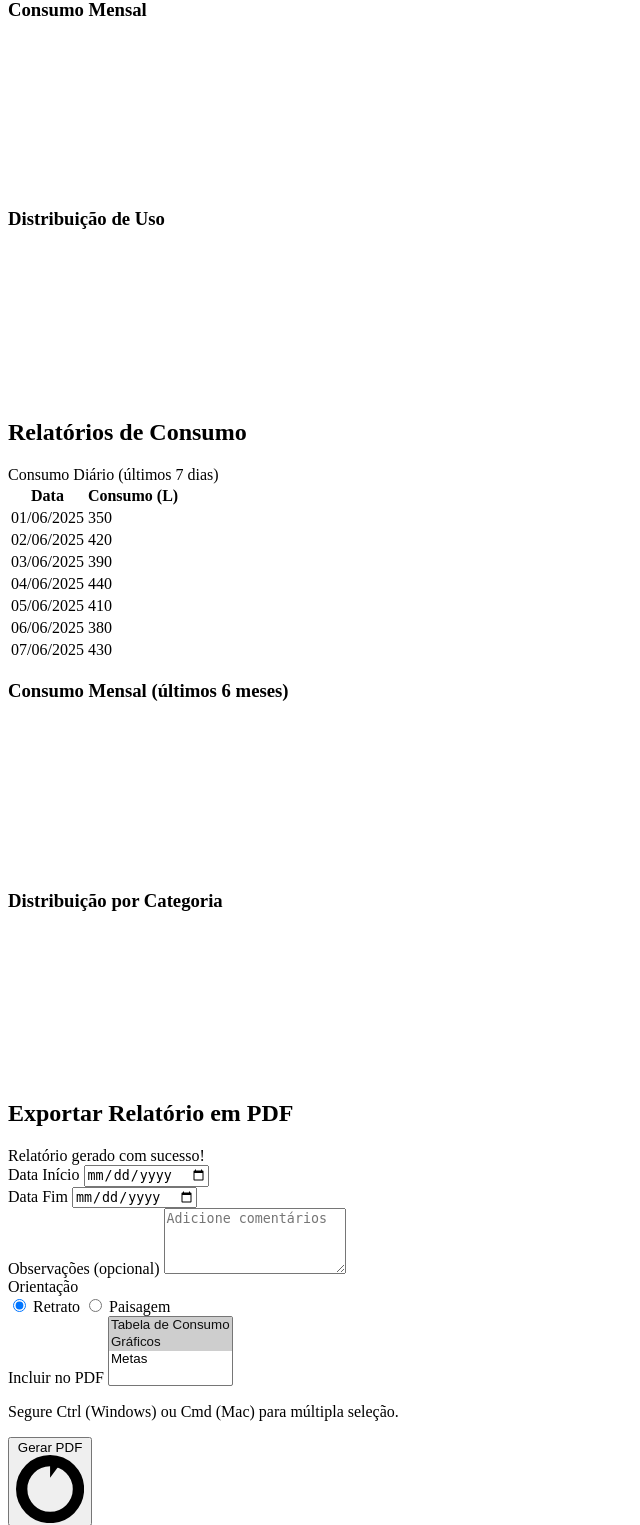
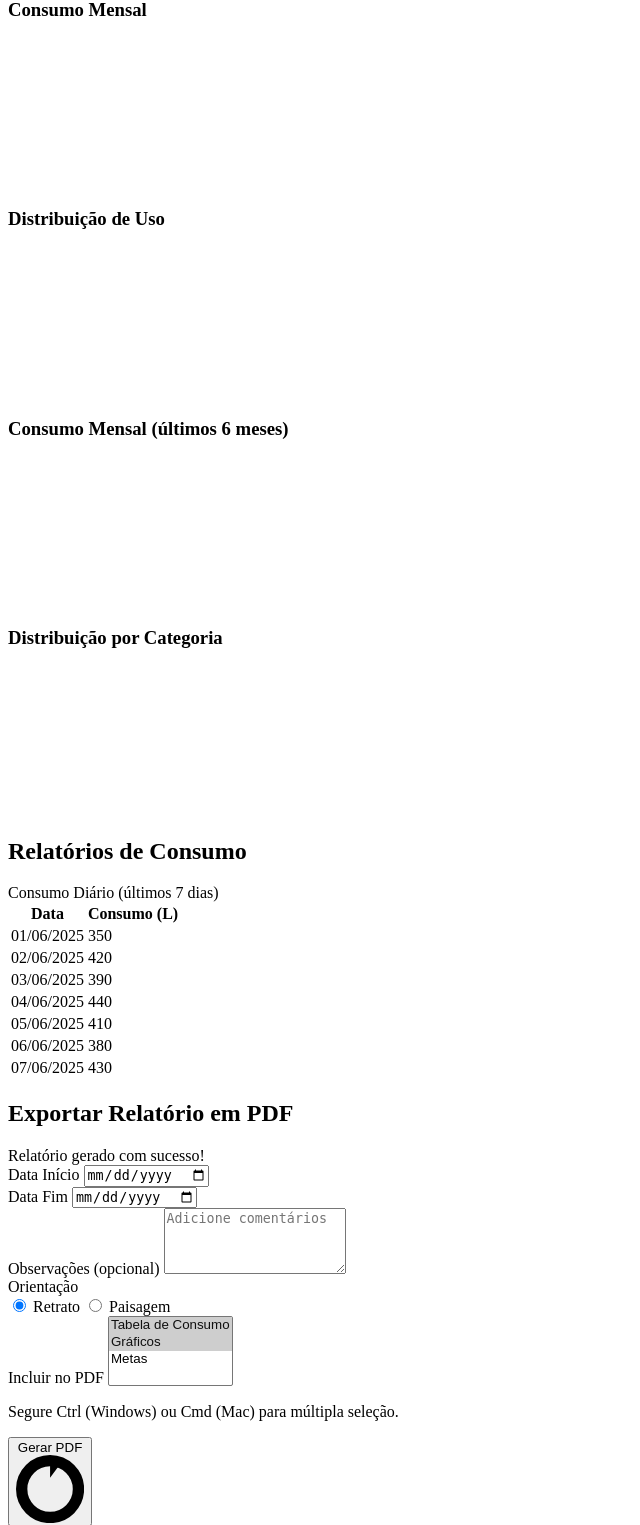
Before and after one commit to GabDLima/ECOAGUA, a PHP site: page /dashboard.php in a window 1280 px wide. Shown: the part 354-1879 px from the top of the page, without its empty margins (0-640 px from the left). Run offline with PHP 8.4, Linux system fonts and the light colour scheme; a map, chart or similar area stays blank.

Commit message:
Graficos

```diff
--- a/App/View/site/dashboard.php
+++ b/App/View/site/dashboard.php
@@ -35,7 +35,7 @@
       </div>
 
       <!-- Gráficos -->
-      <div class="grid grid-cols-1 md:grid-cols-2 gap-6 mt-8">
+      <div class="grid grid-cols-1 md:grid-cols-4 gap-6 mt-4">
         <div class="bg-white shadow rounded-lg p-4">
           <h3 class="text-lg font-medium text-blue-900 mb-4">Consumo Mensal</h3>
           <canvas id="lineChart" class="w-full h-64"></canvas>
@@ -44,6 +44,14 @@
           <h3 class="text-lg font-medium text-blue-900 mb-4">Distribuição de Uso</h3>
           <canvas id="pieChart" class="w-full h-64"></canvas>
         </div>
+        <div class="bg-white shadow rounded-lg p-4">
+            <h3 class="text-lg font-medium text-blue-900 mb-4">Consumo Mensal (últimos 6 meses)</h3>
+            <canvas id="barChart" class="w-full h-64"></canvas>
+          </div>
+          <div class="bg-white shadow rounded-lg p-4">
+            <h3 class="text-lg font-medium text-blue-900 mb-4">Distribuição por Categoria</h3>
+            <canvas id="doughnutChart" class="w-full h-64"></canvas>
+          </div>
       </div>
 
       <!-- Relatórios -->
@@ -72,17 +80,6 @@
           </div>
         </div>
 
-        <!-- Mais Gráficos -->
-        <div class="grid grid-cols-1 md:grid-cols-2 gap-6">
-          <div class="bg-white shadow rounded-lg p-4">
-            <h3 class="text-lg font-medium text-blue-900 mb-4">Consumo Mensal (últimos 6 meses)</h3>
-            <canvas id="barChart" class="w-full h-64"></canvas>
-          </div>
-          <div class="bg-white shadow rounded-lg p-4">
-            <h3 class="text-lg font-medium text-blue-900 mb-4">Distribuição por Categoria</h3>
-            <canvas id="doughnutChart" class="w-full h-64"></canvas>
-          </div>
-        </div>
       </div>
 
       <!-- Exportar PDF -->
```
